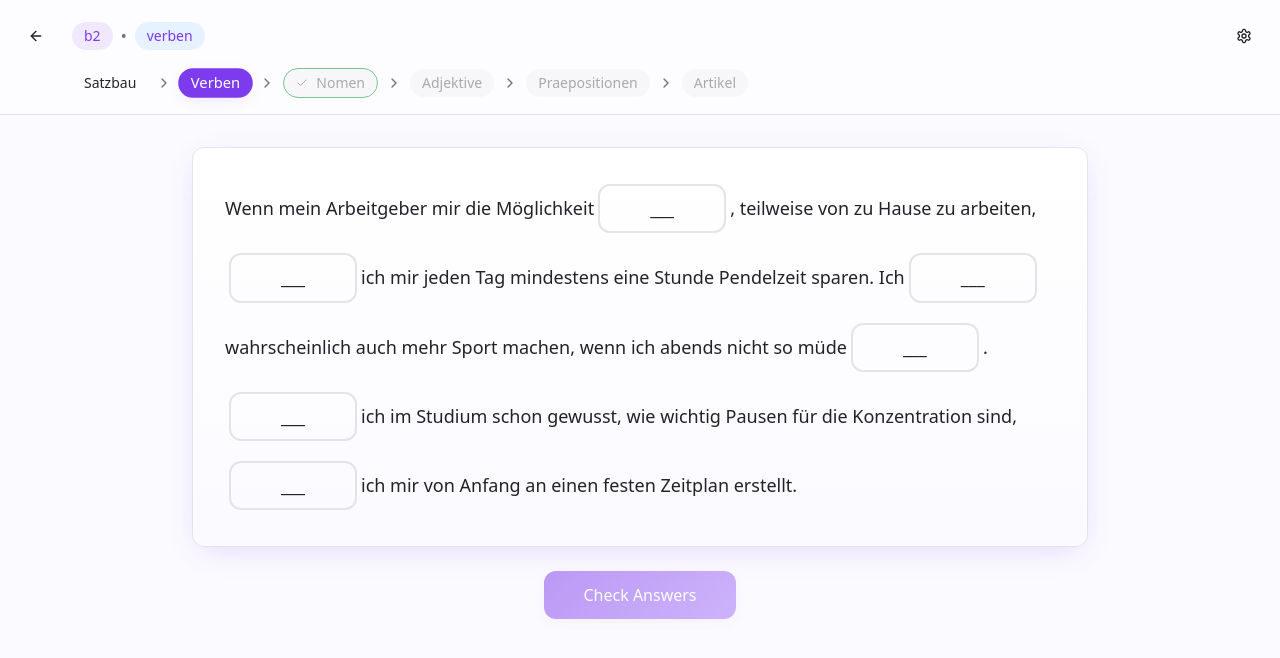
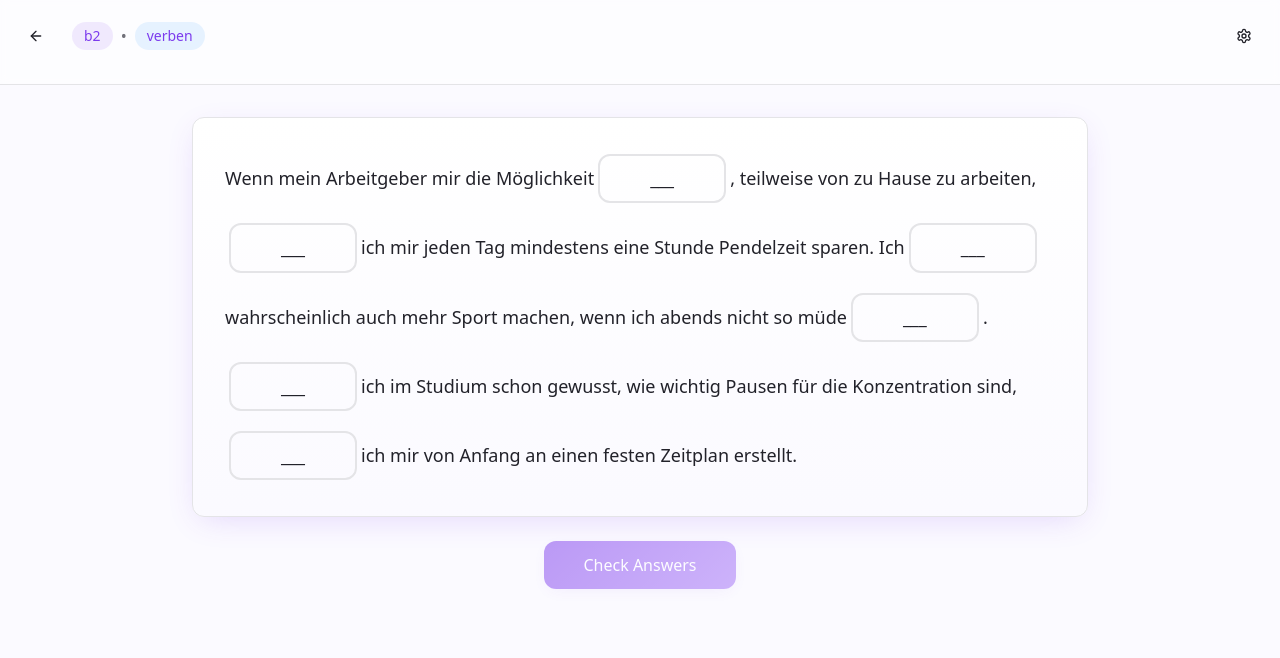
Before and after one commit to Teamleadsky-com/infinitegrammar-frontend, a React (Vite) app: page /exercise in a window 1280 px wide. Shown: the top 658 px of the page. Built offline with nearby package versions, Linux system fonts and the light colour scheme; the HTML template or start-up script is replaced by a standard one.

Commit message:
Extra breadscrumbs removed

```diff
--- a/src/pages/Exercise.tsx
+++ b/src/pages/Exercise.tsx
@@ -2,14 +2,13 @@ import { useState, useMemo, useEffect, useRef } from "react";
 import { useNavigate, useSearchParams } from "react-router-dom";
 import { Button } from "@/components/ui/button";
 import { Card } from "@/components/ui/card";
-import { ArrowLeft, CheckCircle2, XCircle, Settings, TrendingUp } from "lucide-react";
+import { ArrowLeft, CheckCircle2, XCircle, Settings } from "lucide-react";
 import { cn } from "@/lib/utils";
 import { useExerciseStats } from "@/hooks/useExerciseStats";
 import { WaitlistModal } from "@/components/WaitlistModal";
 import { ExerciseSettingsDialog } from "@/components/ExerciseSettingsDialog";
-import { ProgressionBreadcrumb } from "@/components/ProgressionBreadcrumb";
 import { getGrammarSectionById } from "@/data/grammarSections";
-import { getExercise, getAllExercisesForLevel } from "@/data/exerciseSelector";
+import { getExercise } from "@/data/exerciseSelector";
 import { markExerciseCompleted } from "@/utils/exerciseCompletion";
 import { toast } from "@/hooks/use-toast";
 
@@ -196,11 +195,6 @@ const Exercise = () => {
     }
   }, [currentExercise, level, section, grammarSection]);
 
-  // Get all exercises for current level (for progression breadcrumb)
-  const allLevelExercises = useMemo(() => {
-    return getAllExercisesForLevel(level);
-  }, [level]);
-
   // Load exercise based on URL parameters and exerciseKey
   const exerciseData = useMemo(() => {
     // Get exercise with progression enabled, avoiding last shown
@@ -368,16 +362,6 @@ const Exercise = () => {
               <Settings className="h-5 w-5" />
             </Button>
           </div>
-          {/* Progression Breadcrumb */}
-          {!grammarSection && (
-            <div className="pl-14">
-              <ProgressionBreadcrumb
-                level={level}
-                currentTopic={section}
-                allExercises={allLevelExercises}
-              />
-            </div>
-          )}
         </div>
       </header>
 
```
Also changed, not shown: 1 other file (tests, documents, lock files or other folders).
